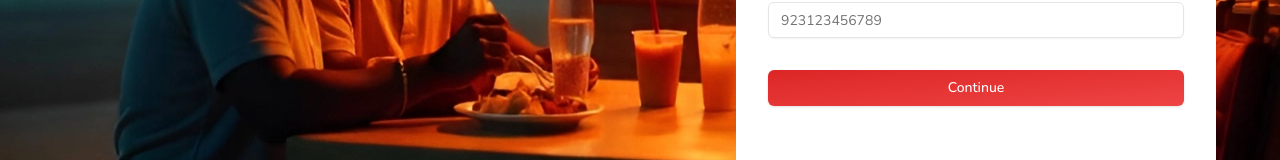
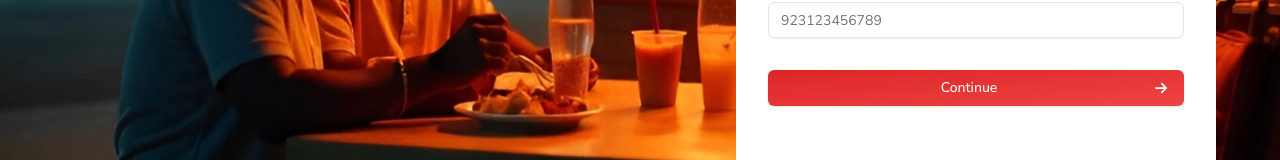
Before and after one commit to Zain-Khoso/UrbanDish, a Next.js app: page /signup in a window 1280 px wide. Shown: the part 533-693 px from the top of the page. Built offline with nearby package versions, Linux system fonts and the light colour scheme.

Commit message:
fix: New styling for 'Continue' button in signup form

```diff
--- /dev/null
+++ b/src/app/(auth)/_components/ButtonWithSideIcon.tsx
@@ -0,0 +1,52 @@
+'use client';
+
+// Utils.
+import { cn } from '@/utils/helper_tailwind';
+
+// Components.
+import { Button } from '@/components/ui/button';
+import { IconType } from 'react-icons/lib';
+
+// Types.
+type Props = {
+  type?: 'button' | 'submit' | 'reset';
+  variant?:
+    | 'default'
+    | 'gradiant'
+    | 'destructive'
+    | 'outline'
+    | 'secondary'
+    | 'ghost'
+    | 'link'
+    | null;
+  label?: string;
+  icon?: IconType;
+  side?: 'left' | 'right';
+  className?: string;
+  classNameText?: string;
+  classNameIcon?: string;
+};
+
+// Component.
+export default function ButtonWithSideIcon({
+  type = 'button',
+  variant = 'default',
+  label,
+  icon: Icon,
+  side = 'right',
+  className,
+  classNameText,
+  classNameIcon,
+}: Props) {
+  return (
+    <Button
+      type={type}
+      variant={variant}
+      className={cn('flex w-full', side === 'right' ? 'flex-row' : 'flex-row-reverse', className)}
+    >
+      <span className={cn('flex-1', classNameText)}>{label}</span>
+
+      {Icon && <Icon className={cn(classNameIcon)} />}
+    </Button>
+  );
+}
--- a/src/app/(auth)/signup/_components/Step_1.tsx
+++ b/src/app/(auth)/signup/_components/Step_1.tsx
@@ -4,6 +4,9 @@
 import { Dispatch, SetStateAction } from 'react';
 import { SubmitHandler, useForm } from 'react-hook-form';
 import { zodResolver } from '@hookform/resolvers/zod';
+
+// Icons.
+import { FaArrowRight } from 'react-icons/fa6';
 
 // Components.
 import {
@@ -15,10 +18,10 @@ import {
   FormMessage,
 } from '@/components/ui/form';
 import { Input } from '@/components/ui/input';
-import { Button } from '@/components/ui/button';
+import { SignUpT, SignUpStep1, Step1T } from '@/schemas/AuthForm.schema';
+import ButtonWithSideIcon from '../../_components/ButtonWithSideIcon';
 
 // Types.
-import { SignUpT, SignUpStep1, Step1T } from '@/schemas/AuthForm.schema';
 type Props = {
   onNext: () => void;
   defaultValues: Step1T;
@@ -75,9 +78,14 @@ export default function Step_1({ onNext, defaultValues, setFormData }: Props) {
           )}
         />
 
-        <Button type="submit" variant="gradiant" className="!mt-8 w-full">
-          Continue
-        </Button>
+        <ButtonWithSideIcon
+          type="submit"
+          variant="gradiant"
+          label="Continue"
+          icon={FaArrowRight}
+          side="right"
+          className="!mt-8"
+        />
       </form>
     </Form>
   );
```
